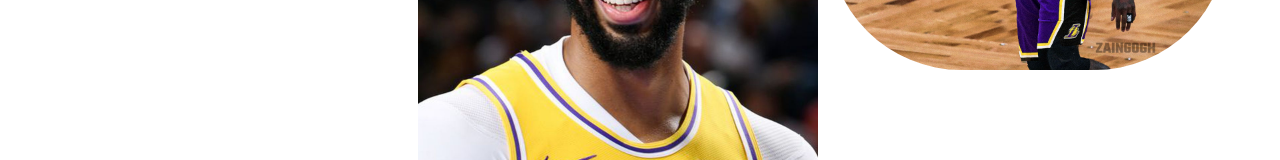
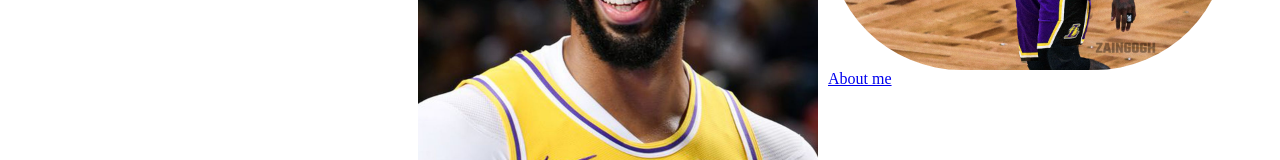
Before and after one commit to jkgdev8/codwithmosh-html-css, a plain HTML site: page index.html in a window 1280 px wide. Shown: the part 882-1042 px from the top of the page. Drawn offline with Linux system fonts and the light colour scheme.

Commit message:
about me

```diff
--- a/index.html
+++ b/index.html
@@ -72,6 +72,8 @@
     <a href="https://google.com" target="blank">Google</a>
     <a href="mailto:jkgfx8@gmail.com">Email Me</a>
 
+    <a href="./company/about.html">About me</a>
+
 
 
 
```
